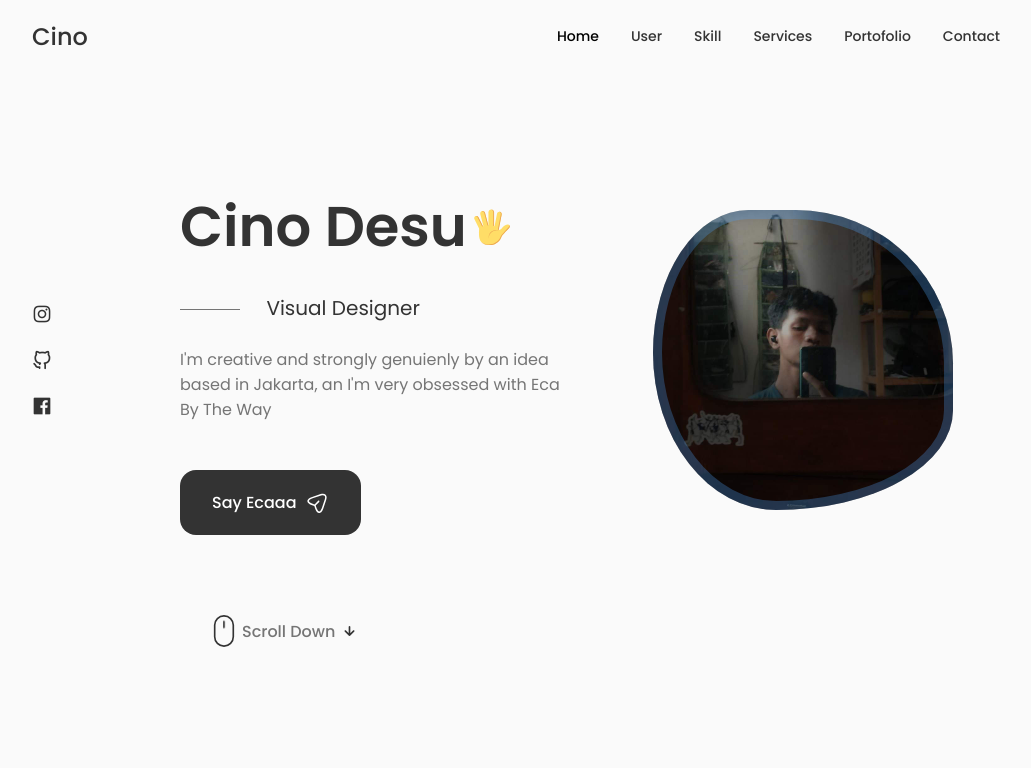
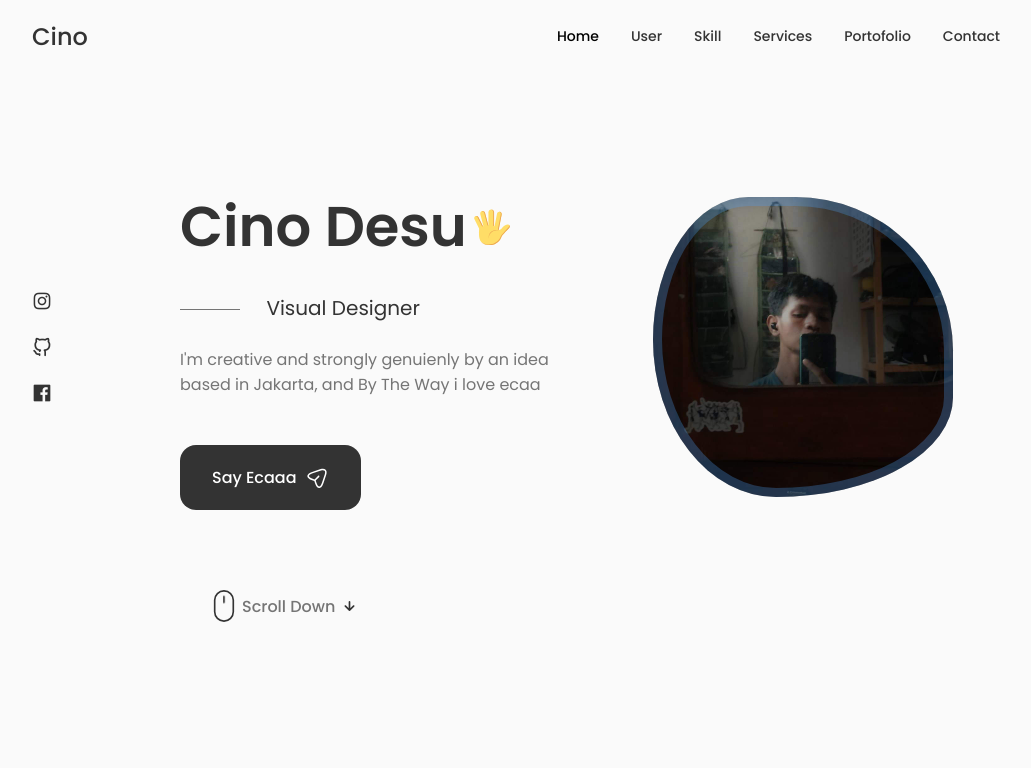
Before and after one commit to cinosjuhchi/porto-cino, a React (Create React App) app: page / in a window 1280 px wide. Shown: the top 768 px of the page, without its empty margins (124-1155 px from the left). Built offline with nearby package versions, Linux system fonts and the light colour scheme; a web font is replaced by a local one.

Commit message:
fix-text

```diff
--- a/src/components/home/Data.jsx
+++ b/src/components/home/Data.jsx
@@ -28,7 +28,7 @@ const Data = () => {
         </svg>
       </h1>
       <h3 className="home__subtitle">Visual Designer</h3>
-      <p className="home__description">I'm creative and strongly genuienly by an idea based in Jakarta, an I'm very obsessed with Eca By The Way</p>
+      <p className="home__description">I'm creative and strongly genuienly by an idea based in Jakarta, and By The Way i love ecaa</p>
 
       <a href="#contact" className="button button--flex">
         Say Ecaaa
```
